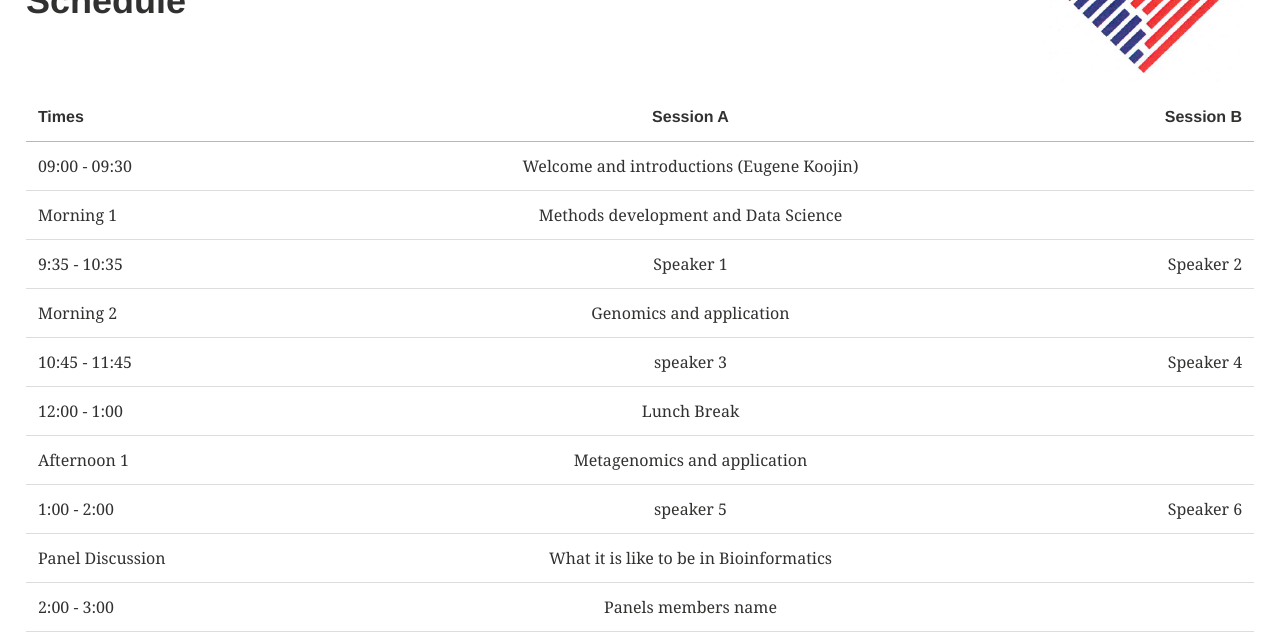
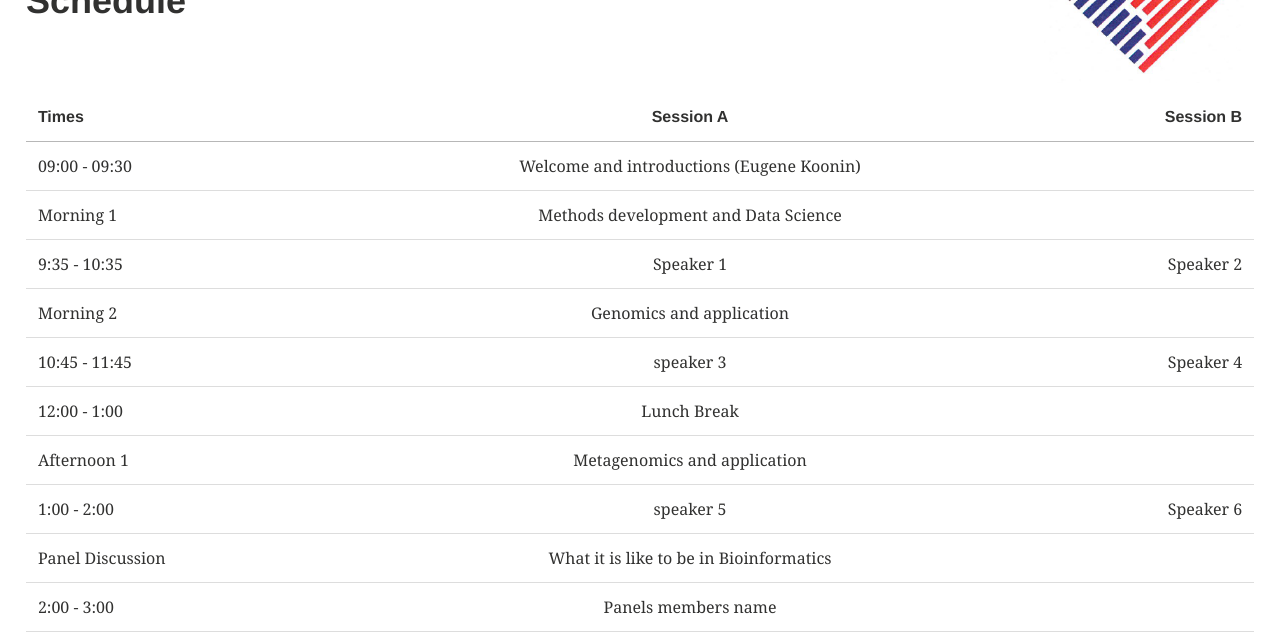
Before and after one commit to iscb-dc-rsg/iscb-dc-rsg.github.io, a Jekyll site: the page built from _pages/workshop2017.md, in a window 1280 px wide and 900 px high. Shown: the part 263-897 px from the top of the window. Built offline with Jekyll 4.4.1, drawn with Linux system fonts in a browser that asks for light colours; our own code applies the rules of GitHub Pages for plain Markdown files.

Commit message:
Update workshop2017.md

```diff
--- a/_pages/workshop2017.md
+++ b/_pages/workshop2017.md
@@ -14,7 +14,7 @@ output: html_document
 
 | Times         | Session A     | Session B  |
 | ------------- |:-------------:| ----------:|
-| 09:00 - 09:30 | Welcome and introductions (Eugene Koojin) |
+| 09:00 - 09:30 | Welcome and introductions (Eugene Koonin) |
 | Morning 1 | Methods development and Data Science
 9:35 - 10:35      | Speaker 1      |   Speaker 2 |
 | Morning 2 | Genomics and application
```
